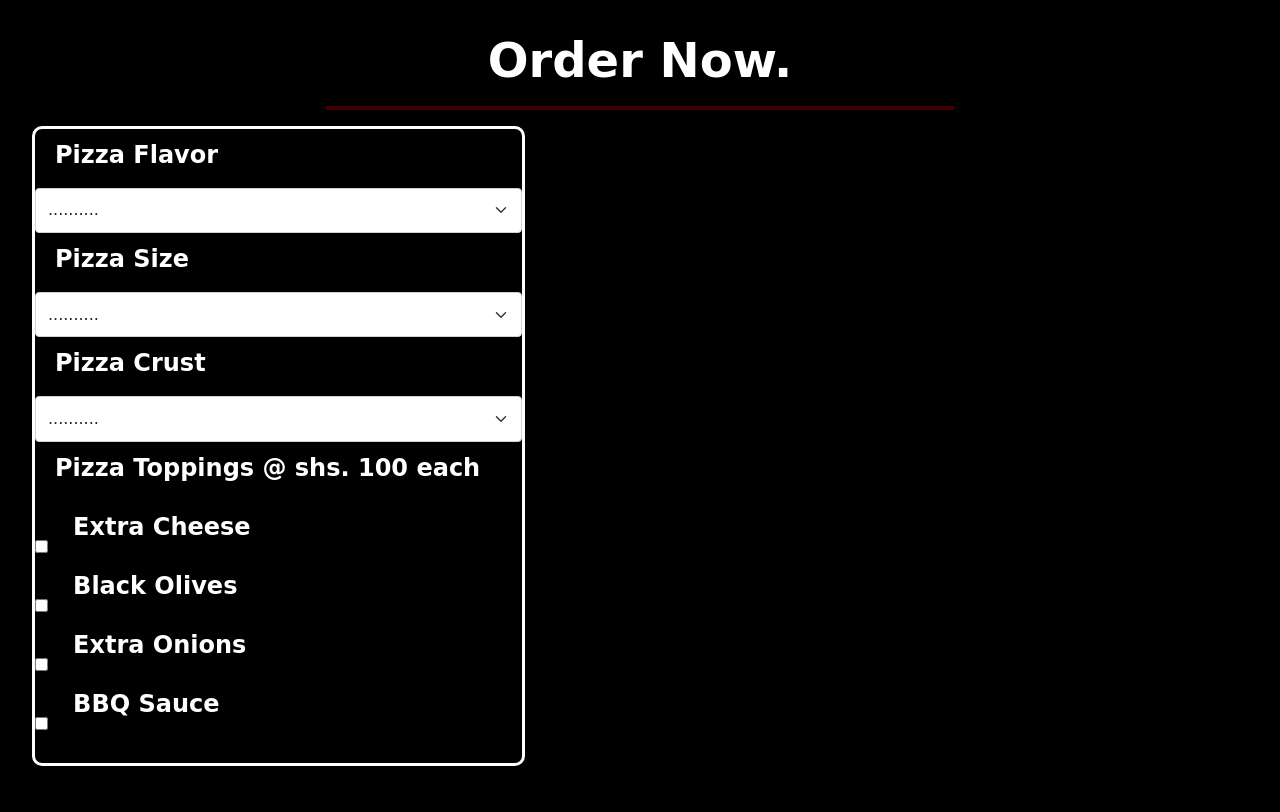
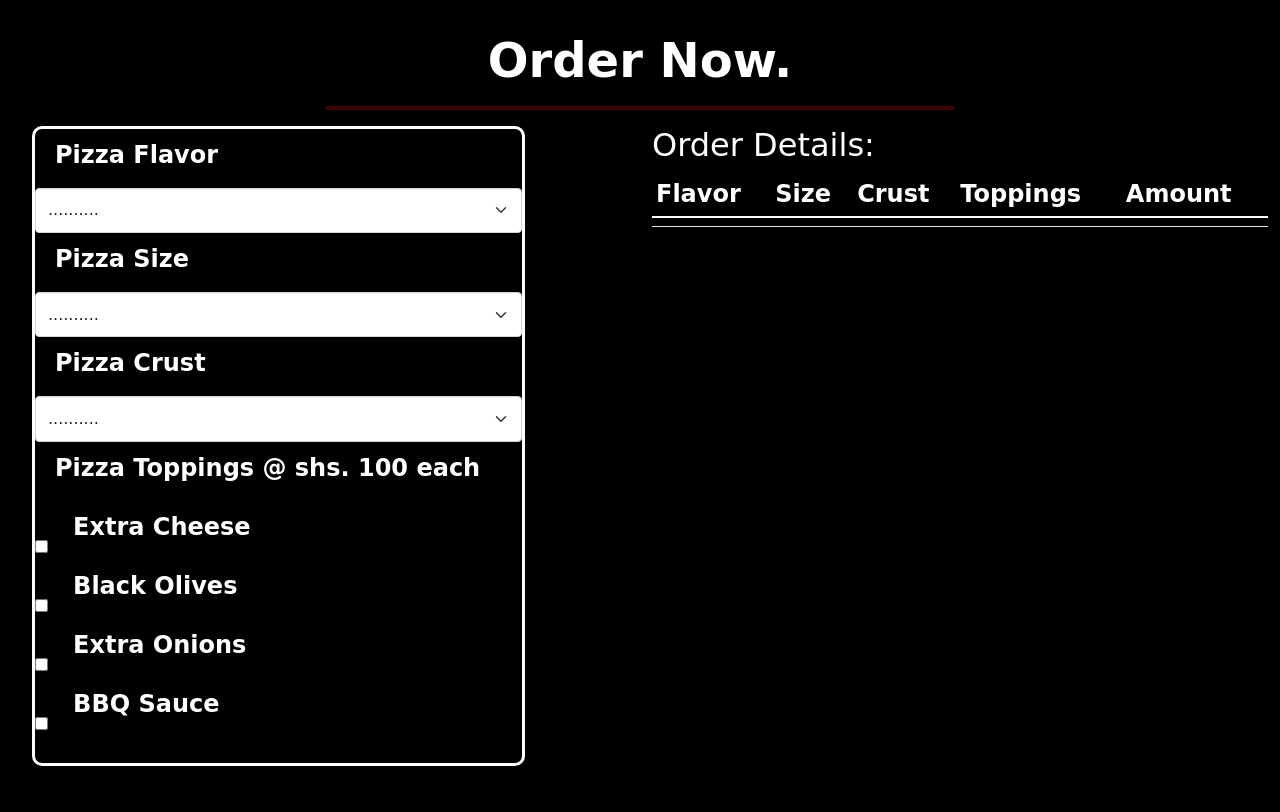
Before and after one commit to FloWambui/Pizzeria, a plain HTML site: page index.html in a window 1280 px wide. Shown: the part 2240-3052 px from the top of the page. Drawn offline with nearby package versions, Linux system fonts and the light colour scheme; no server answers; a script that the page names is missing; a web font is replaced by a local one.

Commit message:
feat:this commit will add the order summary table

```diff
--- a/assets/css/style.css
+++ b/assets/css/style.css
@@ -171,3 +171,8 @@ form{
   margin-left: 25%;
 
 }
+.ordertable{
+  font-size: 1.5rem;
+  font-weight: 600;
+  color: white !important;
+}
--- a/index.html
+++ b/index.html
@@ -282,13 +282,40 @@
             <label class="custom-control-label" for="Extra Cheese">Extra Onions</label>
           </div>
           <div class="custom-control custom-checkbox custom-control-inline">
-            <input type="checkbox" class="custom-control-input" id="bbqsauce" value="BBQ Sauce"
-              name="pizza-toppings">
+            <input type="checkbox" class="custom-control-input" id="bbqsauce" value="BBQ Sauce" name="pizza-toppings">
             <label class="custom-control-label" for="BBQ Sauce">BBQ Sauce</label>
           </div>
           <button type="submit" class="btn btn-danger placeorder">Place Order</button>
+        </form>
+      </div>
 
-        </form>
+      <div class="col-lg-6 c0l-md-6 col-sm-12">
+        <div class="order-summary">
+          <h2>Order Details:</h2>
+          <div id="your-order">
+            <table class="table table-sm ordertable">
+              <thead>
+                <tr>
+                  <th scope="col">Flavor</th>
+                  <th scope="col">Size</th>
+                  <th scope="col">Crust</th>
+                  <th scope="col">Toppings</th>
+                  <th scope="col">Amount</th>
+                </tr>
+              </thead>
+              <tbody id="placedorder">
+                <tr>
+                  <td id="pizzaname"></td>
+                  <td id="pizzasize"></td>
+                  <td id="pizzacrust"></td>
+                  <td id="pizzatopping"></td>
+                  <td id="totals"></td>
+                </tr>
+              </tbody>
+            </table>
+          </div>
+        </div>
+
       </div>
     </div>
   </div>
```
